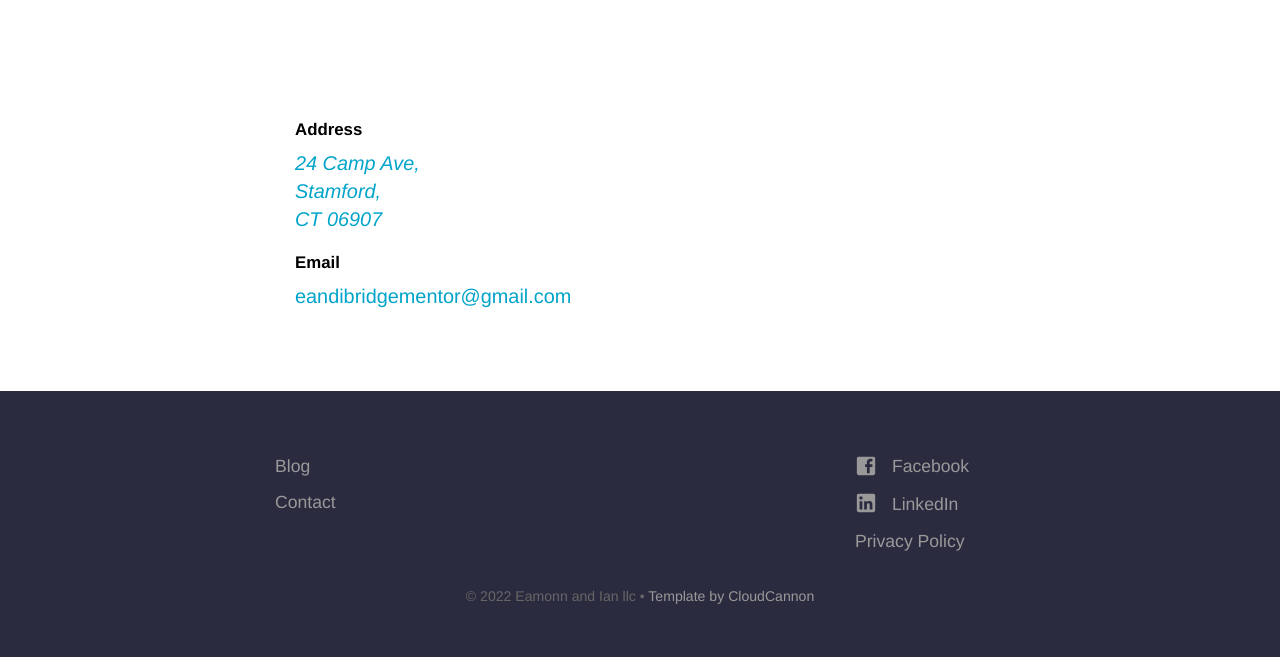
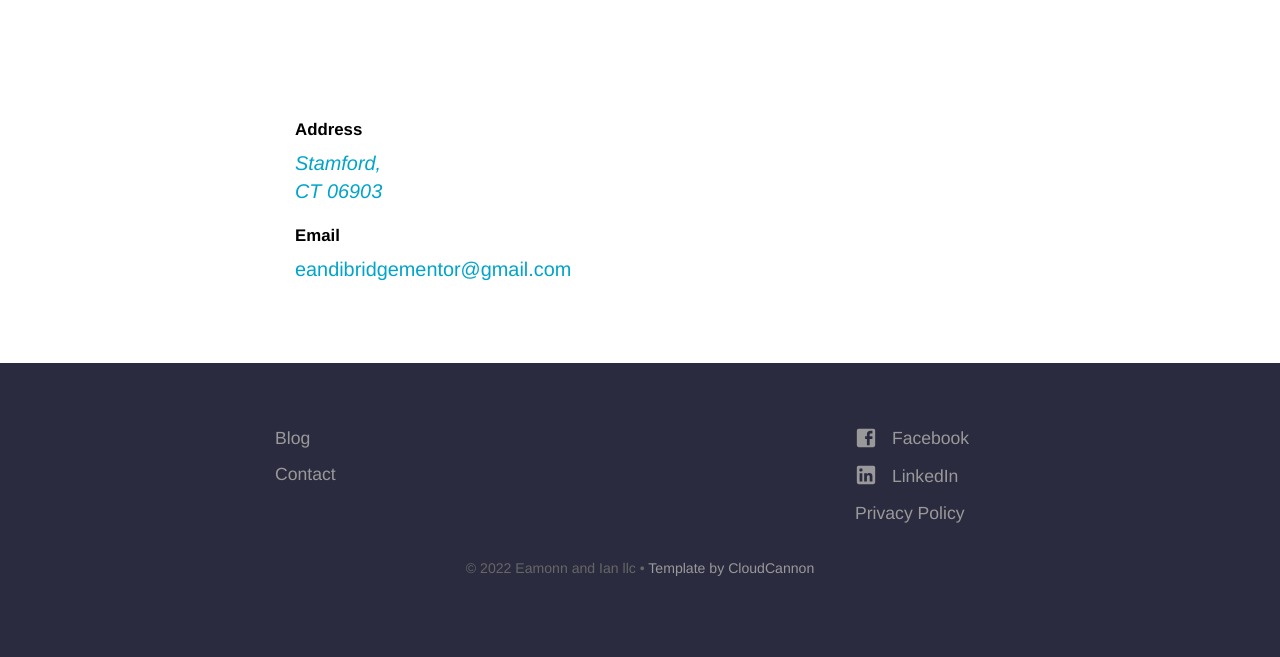
Before and after one commit to GilesNugent/EamonnandIan, a Jekyll site: the page built from contact.html, in a window 1280 px wide. Shown: the part 775-1432 px from the top of the page. Built offline with Jekyll 4.4.1, drawn with Linux system fonts in a browser that asks for light colours; after the commit the page ends 1404 px from its top, so only the background shows below that.

Commit message:
Update contact.html

```diff
--- a/contact.html
+++ b/contact.html
@@ -6,7 +6,7 @@ description: Please send us your feedback.
 map:
   latitude: 41.051922
   longitude: -73.539482
-  address: "24 Camp Ave, Stamford, CT 06907"
+  address: "Stamford, CT 06903"
   zoom: 13
 ---
 <div class="map" id="map"></div>
```
